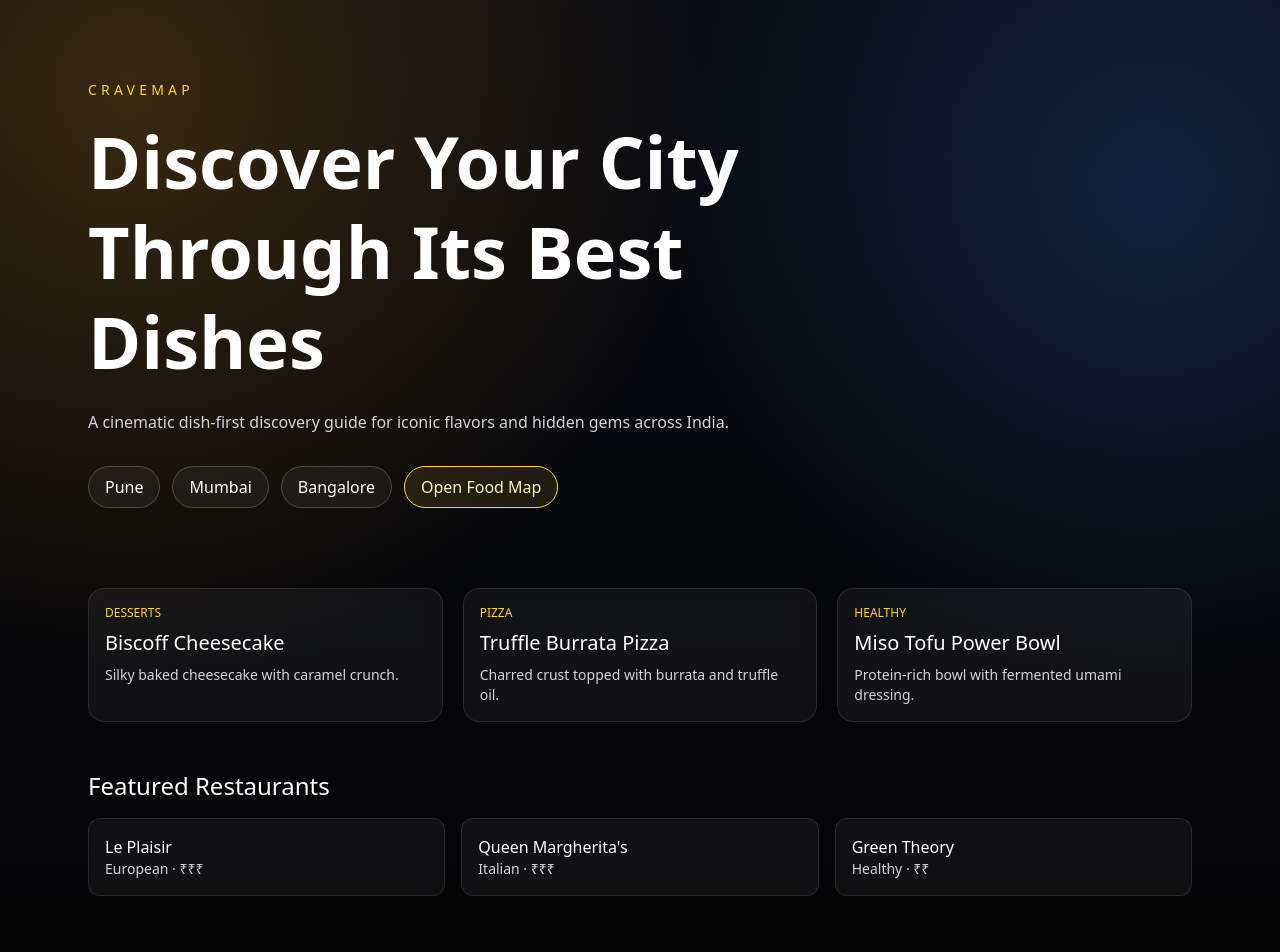
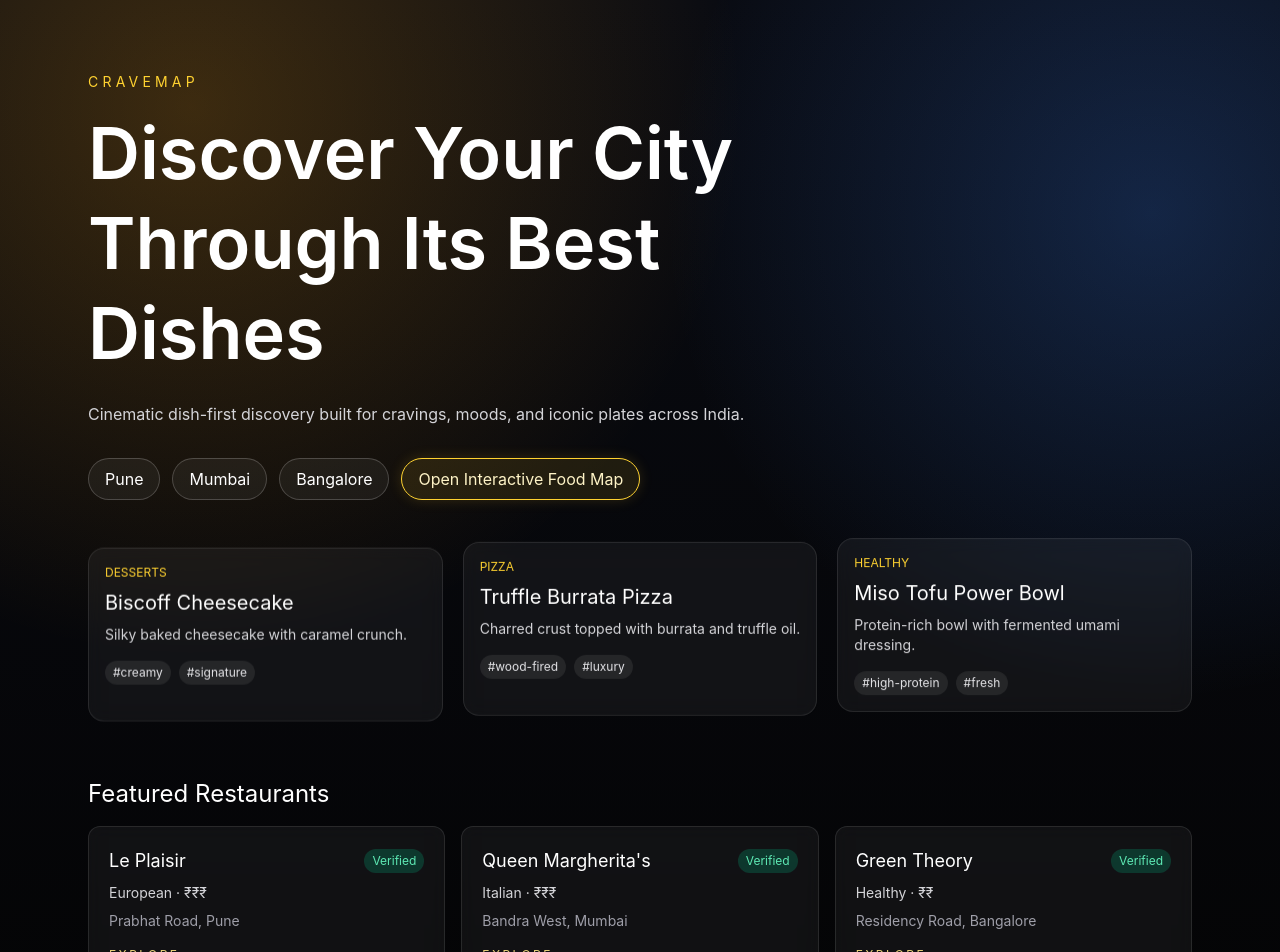
Before and after one commit to omkarsheteapps/foodmap, a Next.js app: page / in a window 1280 px wide. Shown: the top 952 px of the page. Built offline with nearby package versions, Linux system fonts and the light colour scheme.

Commit message:
Enhance cinematic UI animations and map experience

```diff
--- a/app/[city]/map/page.tsx
+++ b/app/[city]/map/page.tsx
@@ -14,30 +14,40 @@ export default function CityMapPage({ params }: { params: { city: string } }) {
   const cityRestaurants = restaurants.filter((restaurant) => restaurant.citySlug === params.city);
   const token = process.env.NEXT_PUBLIC_MAPBOX_ACCESS_TOKEN;
   const embed = token
-    ? `https://api.mapbox.com/styles/v1/mapbox/dark-v11.html?title=false&zoomwheel=true&access_token=${token}#10.5/${cityRestaurants[0]?.latitude ?? 18.52}/${cityRestaurants[0]?.longitude ?? 73.85}`
+    ? `https://api.mapbox.com/styles/v1/mapbox/dark-v11.html?title=false&zoomwheel=true&access_token=${token}#11/${cityRestaurants[0]?.latitude ?? 18.52}/${cityRestaurants[0]?.longitude ?? 73.85}`
     : null;
 
   return (
     <main className="min-h-screen bg-[#05060a] px-4 py-8 text-white md:px-8">
       <div className="mx-auto max-w-7xl">
-        <div className="mb-6 flex items-end justify-between gap-4">
+        <div className="animate-in mb-6 flex items-end justify-between gap-4">
           <div>
             <p className="text-xs uppercase tracking-[0.25em] text-amber-300">Interactive map</p>
             <h1 className="mt-2 text-4xl font-semibold capitalize">{params.city} food map</h1>
+            <p className="mt-2 text-zinc-300">Zoom, pan, and discover curated signature dishes by neighborhood.</p>
           </div>
-          <Link href={`/${params.city}`} className="rounded-full border border-white/20 px-4 py-2 text-sm">Back to city guide</Link>
+          <Link href={`/${params.city}`} className="rounded-full border border-white/20 px-4 py-2 text-sm transition hover:border-amber-300">Back to city guide</Link>
         </div>
+
         <div className="grid gap-6 lg:grid-cols-[1fr_360px]">
-          <div className="overflow-hidden rounded-3xl border border-white/10 bg-black/40">
+          <div className="map-shell relative overflow-hidden rounded-3xl border border-white/10 bg-black/40">
+            <div className="pointer-events-none absolute left-4 top-4 z-10 rounded-full border border-white/20 bg-black/55 px-3 py-1 text-xs text-zinc-200 backdrop-blur">Cinematic Dark Mode</div>
             {embed ? (
-              <iframe title={`${params.city} map`} src={embed} className="h-[65vh] w-full" loading="lazy" />
+              <iframe title={`${params.city} map`} src={embed} className="h-[65vh] w-full animate-in" loading="lazy" />
             ) : (
               <div className="flex h-[65vh] items-center justify-center p-8 text-center text-zinc-300">Add <code className="mx-1 rounded bg-white/10 px-2 py-1">NEXT_PUBLIC_MAPBOX_ACCESS_TOKEN</code> to enable the live map.</div>
             )}
           </div>
+
           <aside className="space-y-3">
-            {cityRestaurants.map((r) => (
-              <Link key={r.id} href={`/${params.city}/restaurant/${r.slug}`} className="block rounded-2xl border border-white/10 bg-white/5 p-4 hover:bg-white/10">
+            <div className="rounded-2xl border border-white/10 bg-white/5 p-3 text-sm backdrop-blur">Filters: <span className="rounded-full bg-amber-400/20 px-2 py-1 text-amber-200">All</span> <span className="ml-2 rounded-full bg-white/10 px-2 py-1">Desserts</span> <span className="ml-2 rounded-full bg-white/10 px-2 py-1">Pizza</span></div>
+            {cityRestaurants.map((r, index) => (
+              <Link
+                key={r.id}
+                href={`/${params.city}/restaurant/${r.slug}`}
+                className="animate-in block rounded-2xl border border-white/10 bg-white/5 p-4 transition hover:-translate-y-1 hover:bg-white/10"
+                style={{ animationDelay: `${index * 120}ms` }}
+              >
                 <div className="flex items-start justify-between gap-2"><h2 className="text-lg">{r.name}</h2>{r.verified && <span className="rounded-full bg-emerald-400/20 px-2 py-1 text-xs text-emerald-300">Verified</span>}</div>
                 <p className="mt-2 text-sm text-zinc-300">{r.cuisineType} · {r.priceCategory}</p>
                 <p className="mt-1 text-xs text-zinc-400">{r.address}</p>
--- a/app/globals.css
+++ b/app/globals.css
@@ -4,8 +4,34 @@
   color-scheme: dark;
 }
 
+* {
+  box-sizing: border-box;
+}
+
 body {
   margin: 0;
-  font-family: var(--font-inter), ui-sans-serif, system-ui;
+  font-family: Inter, ui-sans-serif, system-ui;
   background: radial-gradient(circle at top, #131827 0%, #06070b 45%, #030303 100%);
 }
+
+@keyframes float {
+  0%, 100% { transform: translateY(0px); }
+  50% { transform: translateY(-10px); }
+}
+
+@keyframes pulseGlow {
+  0%, 100% { box-shadow: 0 0 0 rgba(251, 191, 36, 0); }
+  50% { box-shadow: 0 0 30px rgba(251, 191, 36, 0.35); }
+}
+
+@keyframes slideUp {
+  from { opacity: 0; transform: translateY(30px); }
+  to { opacity: 1; transform: translateY(0); }
+}
+
+.float-card { animation: float 6s ease-in-out infinite; }
+.float-card.delay { animation-delay: 1.3s; }
+.float-card.delay-2 { animation-delay: 2.4s; }
+.animate-in { animation: slideUp 0.7s ease-out both; }
+.glow-pulse { animation: pulseGlow 2.5s ease-in-out infinite; }
+.map-shell iframe { filter: saturate(1.12) contrast(1.05); }
--- a/app/page.tsx
+++ b/app/page.tsx
@@ -3,24 +3,57 @@ import { cities, dishes, restaurants } from "@/data/mock-data";
 
 export default function HomePage() {
   const featuredDishes = dishes.filter((dish) => dish.featured);
+
   return (
     <main className="relative min-h-screen overflow-hidden text-white">
-      <div className="pointer-events-none absolute inset-0 bg-[radial-gradient(circle_at_10%_10%,rgba(245,158,11,0.2),transparent_40%),radial-gradient(circle_at_90%_20%,rgba(59,130,246,0.2),transparent_35%),linear-gradient(180deg,#090b12_0%,#040405_100%)]" />
-      <section className="relative mx-auto max-w-6xl px-6 py-20">
-        <p className="text-sm uppercase tracking-[0.3em] text-amber-300">CraveMap</p>
-        <h1 className="mt-4 max-w-3xl text-5xl font-semibold leading-tight md:text-7xl">Discover Your City Through Its Best Dishes</h1>
-        <p className="mt-6 max-w-2xl text-zinc-300">A cinematic dish-first discovery guide for iconic flavors and hidden gems across India.</p>
-        <div className="mt-8 flex flex-wrap gap-3">
-          {cities.map((city) => <Link key={city.slug} href={`/${city.slug}`} className="rounded-full border border-white/20 bg-white/5 px-4 py-2 backdrop-blur transition hover:border-amber-300">{city.name}</Link>)}
-          <Link href="/pune/map" className="rounded-full border border-amber-300 bg-amber-300/10 px-4 py-2 text-amber-100">Open Food Map</Link>
+      <div className="pointer-events-none absolute inset-0 bg-[radial-gradient(circle_at_15%_10%,rgba(245,158,11,0.22),transparent_38%),radial-gradient(circle_at_90%_20%,rgba(59,130,246,0.23),transparent_34%),linear-gradient(180deg,#090b12_0%,#040405_100%)]" />
+
+      <section className="relative mx-auto max-w-6xl px-6 pt-18 pb-12">
+        <p className="animate-in text-sm uppercase tracking-[0.3em] text-amber-300">CraveMap</p>
+        <h1 className="animate-in mt-4 max-w-3xl text-5xl font-semibold leading-tight md:text-7xl">Discover Your City Through Its Best Dishes</h1>
+        <p className="animate-in mt-6 max-w-2xl text-zinc-300">Cinematic dish-first discovery built for cravings, moods, and iconic plates across India.</p>
+
+        <div className="animate-in mt-8 flex flex-wrap gap-3">
+          {cities.map((city) => (
+            <Link key={city.slug} href={`/${city.slug}`} className="rounded-full border border-white/20 bg-white/5 px-4 py-2 backdrop-blur transition hover:border-amber-300 hover:bg-white/10">
+              {city.name}
+            </Link>
+          ))}
+          <Link href="/pune/map" className="glow-pulse rounded-full border border-amber-300 bg-amber-300/10 px-4 py-2 text-amber-100">
+            Open Interactive Food Map
+          </Link>
         </div>
       </section>
 
-      <section className="relative mx-auto grid max-w-6xl gap-5 px-6 pb-12 md:grid-cols-3">
-        {featuredDishes.map((dish) => <article key={dish.id} className="rounded-2xl border border-white/10 bg-white/5 p-4 backdrop-blur"><p className="text-xs uppercase text-amber-300">{dish.category}</p><h2 className="mt-2 text-xl">{dish.name}</h2><p className="mt-2 text-sm text-zinc-300">{dish.description}</p></article>)}
+      <section className="relative mx-auto grid max-w-6xl gap-5 px-6 pb-14 md:grid-cols-3">
+        {featuredDishes.map((dish, i) => (
+          <article key={dish.id} className={`float-card ${i === 1 ? "delay" : ""} ${i === 2 ? "delay-2" : ""} rounded-2xl border border-white/10 bg-white/5 p-4 backdrop-blur`}>
+            <p className="text-xs uppercase text-amber-300">{dish.category}</p>
+            <h2 className="mt-2 text-xl">{dish.name}</h2>
+            <p className="mt-2 text-sm text-zinc-300">{dish.description}</p>
+            <div className="mt-4 flex flex-wrap gap-2">
+              {dish.tags.map((tag) => <span key={tag} className="rounded-full bg-white/8 px-2 py-1 text-xs text-zinc-200">#{tag}</span>)}
+            </div>
+          </article>
+        ))}
       </section>
 
-      <section className="relative mx-auto max-w-6xl px-6 pb-20"><h3 className="mb-4 text-2xl">Featured Restaurants</h3><div className="grid gap-4 md:grid-cols-3">{restaurants.map((r)=><Link key={r.id} href={`/${r.citySlug}/restaurant/${r.slug}`} className="rounded-xl border border-white/10 bg-white/5 p-4 backdrop-blur hover:bg-white/10"><h4>{r.name}</h4><p className="text-sm text-zinc-300">{r.cuisineType} · {r.priceCategory}</p></Link>)}</div></section>
+      <section className="relative mx-auto max-w-6xl px-6 pb-20">
+        <h3 className="mb-4 text-2xl">Featured Restaurants</h3>
+        <div className="grid gap-4 md:grid-cols-3">
+          {restaurants.map((r) => (
+            <Link key={r.id} href={`/${r.citySlug}/restaurant/${r.slug}`} className="group rounded-xl border border-white/10 bg-white/5 p-5 backdrop-blur transition hover:-translate-y-1 hover:bg-white/10">
+              <div className="mb-2 flex items-center justify-between">
+                <h4 className="text-lg">{r.name}</h4>
+                {r.verified && <span className="rounded-full bg-emerald-400/20 px-2 py-1 text-xs text-emerald-300">Verified</span>}
+              </div>
+              <p className="text-sm text-zinc-300">{r.cuisineType} · {r.priceCategory}</p>
+              <p className="mt-2 text-sm text-zinc-400">{r.address}</p>
+              <p className="mt-4 text-xs uppercase tracking-[0.2em] text-amber-200/90 group-hover:text-amber-200">Explore ↗</p>
+            </Link>
+          ))}
+        </div>
+      </section>
     </main>
   );
 }
```
